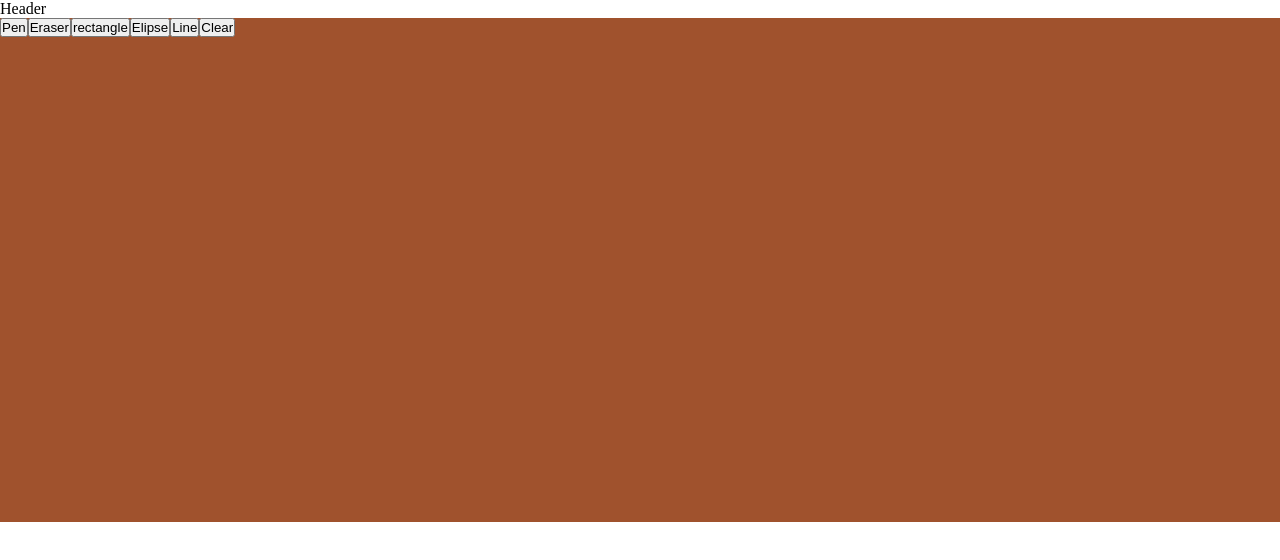
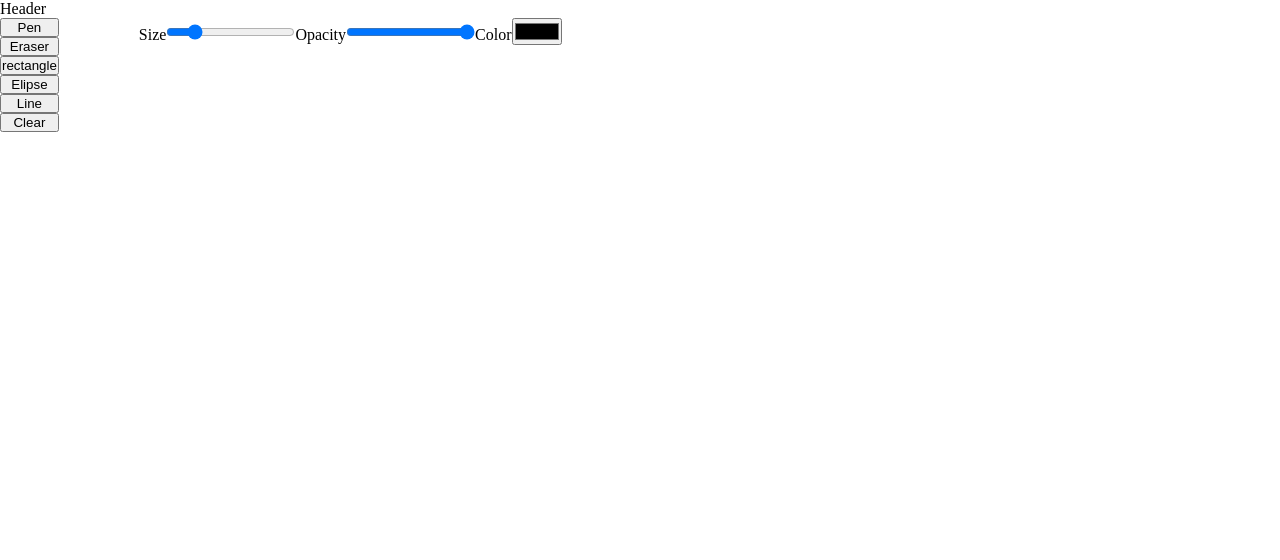
Before and after one commit to sanminoe/draw-it, a React (Vite) app: page /room/1 in a window 1280 px wide. Shown: the top 560 px of the page. Built offline with nearby package versions, Linux system fonts and the light colour scheme.

Commit message:
Added tools and color

```diff
--- /dev/null
+++ b/helpers/drawOval.ts
@@ -0,0 +1,13 @@
+export default (
+  ctx: CanvasRenderingContext2D,
+  startX: number,
+  startY: number,
+  x: number,
+  y: number
+) => {
+  ctx.beginPath();
+  ctx.moveTo(startX, startY + (y - startY) / 2);
+  ctx.bezierCurveTo(startX, startY, x, startY, x, startY + (y - startY) / 2);
+  ctx.bezierCurveTo(x, y, startX, y, startX, startY + (y - startY) / 2);
+  ctx.closePath();
+};
--- /dev/null
+++ b/helpers/hexToRgb.ts
@@ -0,0 +1,9 @@
+export default (hex: string) => {
+  let h = hex.substr(1);
+  var bigint = parseInt(h, 16);
+  var r = (bigint >> 16) & 255;
+  var g = (bigint >> 8) & 255;
+  var b = bigint & 255;
+
+  return r + "," + g + "," + b;
+};
--- a/src/Pages/Room/RoomPage.module.css
+++ b/src/Pages/Room/RoomPage.module.css
@@ -1,8 +1,28 @@
 .Wrapper {
-  background-color: sienna;
+  position: relative;
+  display: flex;
+}
+.canvas {
+  z-index: 39;
+}
+.ToolsButtons {
+  display: flex;
+  user-select: none;
+
+  flex-direction: column;
+}
+.ToolsButtons > button {
+  z-index: 40;
+}
+.ToolsOptions {
+  margin-left: 5rem;
+}
+.Canvases {
   position: relative;
 }
-.ToolsWrapper {
+#overlay {
+  z-index: 30;
   position: absolute;
-  user-select: none;
+  top: 0;
+  left: 0;
 }
--- a/src/Pages/Room/RoomPage.tsx
+++ b/src/Pages/Room/RoomPage.tsx
@@ -1,9 +1,14 @@
-import { SyntheticEvent, useRef, useState } from "react";
+import { SyntheticEvent, useEffect, useRef, useState } from "react";
+import drawOval from "../../../helpers/drawOval";
+import hexToRgb from "../../../helpers/hexToRgb";
 import style from "./RoomPage.module.css";
 
 type Point = {
   x: number;
   y: number;
+  width?: number;
+  height?: number;
+  color?: string;
 };
 interface DrawingData {
   tool: string;
@@ -11,8 +16,15 @@ interface DrawingData {
 }
 function RoomPage() {
   let [tool, setTool] = useState("pen");
+  let [toolSize, setToolSize] = useState(10);
   let [data, setData] = useState<DrawingData[]>([]);
+  const [toolColor, setToolColor] = useState("#000000");
+  let [isFilled, setIsFilled] = useState(false);
+  const [toolOpacity, setToolOpacity] = useState(1);
+
   let isDrawing = useRef<Boolean>(false);
+
+  let overlayRef = useRef<HTMLCanvasElement>(null);
   let canvasRef = useRef<HTMLCanvasElement>(null);
 
   const handlerOnMouseDown = (
@@ -25,13 +37,13 @@ function RoomPage() {
       ctx?.beginPath();
       ctx!.lineCap = "round";
       ctx!.lineJoin = "round";
-      ctx!.lineWidth = 30;
+      ctx!.lineWidth = toolSize;
       ctx?.moveTo(mousePos.x, mousePos.y);
     } else if (tool === "eraser") {
       ctx?.beginPath();
       ctx!.lineCap = "round";
       ctx!.lineJoin = "round";
-      ctx!.lineWidth = 30;
+      ctx!.lineWidth = toolSize;
       ctx?.moveTo(mousePos.x, mousePos.y);
     }
     setData([...data, { tool, points: [{ x: mousePos.x, y: mousePos.y }] }]);
@@ -48,14 +60,16 @@ function RoomPage() {
       // data.map((d) => {
       //   render(ctx!, d);
       // });
+      let color = `rgba(${hexToRgb(toolColor)},${toolOpacity})`;
+      ctx!.strokeStyle = color;
       ctx?.lineTo(mousePos.x, mousePos.y);
-      ctx?.stroke();
       ctx!.globalCompositeOperation = "source-over";
+      ctx!.stroke();
     } else if (tool === "eraser") {
-      ctx!.globalCompositeOperation = "destination-out";
       ctx?.lineTo(mousePos.x, mousePos.y);
       ctx?.stroke();
     }
+
     let lastLine = data[data.length - 1];
 
     lastLine.points = lastLine.points.concat([
@@ -66,7 +80,8 @@ function RoomPage() {
 
   const handlerMouseUp = (e: SyntheticEvent<HTMLCanvasElement, MouseEvent>) => {
     const ctx = canvasRef.current!.getContext("2d");
-    // ctx?.closePath();
+    ctx?.stroke();
+
     isDrawing.current = false;
   };
 
@@ -111,15 +126,150 @@ function RoomPage() {
     }
     ctx.stroke();
   };
+
+  useEffect(() => {
+    let ctx = canvasRef.current?.getContext("2d");
+    ctx!.globalCompositeOperation =
+      tool === "eraser" ? "destination-out" : "source-over";
+  }, [tool]);
+
   const clearCanvas = () => {
     const ctx = canvasRef.current?.getContext("2d");
     ctx?.clearRect(0, 0, ctx.canvas.width, ctx.canvas.height);
     setData([]);
   };
 
+  const handlerOverlayMouseDown = (
+    e: SyntheticEvent<HTMLCanvasElement, MouseEvent>
+  ) => {
+    let mousePos = getMousePosition(e);
+    isDrawing.current = true;
+
+    setData([...data, { tool, points: [{ x: mousePos.x, y: mousePos.y }] }]);
+  };
+
+  const handlerOverlayMouseMove = (
+    e: SyntheticEvent<HTMLCanvasElement, MouseEvent>
+  ) => {
+    if (!isDrawing.current) {
+      return;
+    }
+    let ctx = overlayRef.current?.getContext("2d");
+    ctx?.clearRect(0, 0, ctx.canvas.width, ctx.canvas.height);
+    let mousePos = getMousePosition(e);
+    let lastLine = data[data.length - 1];
+    if (tool === "rectangle") {
+      let width = mousePos.x - lastLine.points[0].x;
+      let height = mousePos.y - lastLine.points[0].y;
+
+      ctx?.beginPath();
+      if (isFilled) {
+        ctx?.fillRect(
+          lastLine.points[0].x,
+          lastLine.points[0].y,
+          width,
+          height
+        );
+      } else {
+        ctx?.rect(lastLine.points[0].x, lastLine.points[0].y, width, height);
+        ctx!.lineWidth = toolSize;
+        ctx?.stroke();
+      }
+      ctx?.closePath();
+
+      lastLine.points = lastLine.points.concat([
+        { x: mousePos.x, y: mousePos.y, width, height },
+      ]);
+    } else if (tool === "ellipse") {
+      drawOval(
+        ctx!,
+        lastLine.points[0].x,
+        lastLine.points[0].y,
+        mousePos.x,
+        mousePos.y
+      );
+
+      if (!isFilled) {
+        ctx!.lineWidth = toolSize;
+        ctx?.stroke();
+      } else {
+        ctx?.fill();
+      }
+
+      lastLine.points = lastLine.points.concat([
+        { x: mousePos.x, y: mousePos.y },
+      ]);
+    } else if (tool === "line") {
+      ctx?.beginPath();
+      ctx!.lineCap = "round";
+      ctx!.lineJoin = "round";
+      ctx!.lineWidth = toolSize;
+      ctx?.moveTo(lastLine.points[0].x, lastLine.points[0].y);
+      ctx?.lineTo(mousePos.x, mousePos.y);
+      ctx?.stroke();
+      lastLine.points = lastLine.points.concat([
+        { x: mousePos.x, y: mousePos.y },
+      ]);
+    }
+
+    setData(data.concat());
+  };
+  const handlerOverlayMouseUp = (
+    e: SyntheticEvent<HTMLCanvasElement, MouseEvent>
+  ) => {
+    // Render to the main canvas
+    isDrawing.current = false;
+    let overCtx = overlayRef.current?.getContext("2d");
+    overCtx?.clearRect(0, 0, overCtx.canvas.width, overCtx.canvas.height);
+    let ctx = canvasRef.current?.getContext("2d");
+    let lastShape = data[data.length - 1];
+    let firstPoint = lastShape.points[0];
+    let lastPoint = lastShape.points[lastShape.points.length - 1];
+
+    if (tool === "rectangle") {
+      ctx?.beginPath();
+      ctx!.lineJoin = "miter";
+      ctx!.lineCap = "butt";
+      if (isFilled) {
+        ctx!.fillRect(
+          firstPoint.x,
+          firstPoint.y,
+          lastPoint.width!,
+          lastPoint.height!
+        );
+      } else {
+        ctx!.lineWidth = toolSize;
+        ctx!.rect(
+          firstPoint.x,
+          firstPoint.y,
+          lastPoint.width!,
+          lastPoint.height!
+        );
+        ctx!.stroke();
+      }
+      ctx!.closePath();
+    } else if (tool === "ellipse") {
+      drawOval(ctx!, firstPoint.x, firstPoint.y, lastPoint.x, lastPoint.y);
+      if (!isFilled) {
+        ctx!.lineWidth = toolSize;
+        ctx?.stroke();
+      } else {
+        ctx?.fill();
+      }
+    } else if (tool === "line") {
+      ctx?.beginPath();
+      ctx!.lineWidth = toolSize;
+      ctx!.lineJoin = "round";
+      ctx!.lineCap = "round";
+      ctx?.moveTo(firstPoint.x, firstPoint.y);
+      ctx?.lineTo(lastPoint.x, lastPoint.y);
+      ctx?.stroke();
+    }
+  };
+
   return (
     <div className={style.Wrapper}>
-      <div className={style.ToolsWrapper}>
+      <div className={style.ToolsButtons}>
         <button onClick={() => setTool("pen")}>Pen</button>
         <button onClick={() => setTool("eraser")}>Eraser</button>
         <button onClick={() => setTool("rectangle")}>rectangle</button>
@@ -127,7 +277,54 @@ function RoomPage() {
         <button onClick={() => setTool("line")}>Line</button>
         <button onClick={() => clearCanvas()}>Clear</button>
       </div>
+      <div>
+        <div className={style.ToolsOptions}>
+          <label>
+            <span>Size</span>
+            <input
+              type="range"
+              min="1"
+              max="50"
+              value={toolSize}
+              onChange={(e) => setToolSize(+e.currentTarget.value)}
+            />
+          </label>
+          <label>
+            <span>Opacity</span>
+            <input
+              type="range"
+              min="0"
+              max="1"
+              step="0.05"
+              value={toolOpacity}
+              onChange={(e) => setToolOpacity(+e.target.value)}
+            />
+          </label>
+          <label>
+            <span>Color</span>
+            <input
+              type="color"
+              name="color"
+              id="color"
+              value={toolColor}
+              onChange={(e) => setToolColor(e.target.value)}
+            />
+          </label>
+        </div>
+        <div className={style.Canvases}>
+          {tool !== "pen" && tool !== "eraser" && (
             <canvas
+              ref={overlayRef}
+              id={style.overlay}
+              width={700}
+              height={500}
+              onMouseMove={handlerOverlayMouseMove}
+              onMouseDown={handlerOverlayMouseDown}
+              onMouseUp={handlerOverlayMouseUp}
+            />
+          )}
+          <canvas
+            className={style.canvas}
             ref={canvasRef}
             width={700}
             height={500}
@@ -136,6 +333,8 @@ function RoomPage() {
             onMouseUp={handlerMouseUp}
           />
         </div>
+      </div>
+    </div>
   );
 }
 
--- a/tsconfig.json
+++ b/tsconfig.json
@@ -16,5 +16,5 @@
     "noEmit": true,
     "jsx": "react-jsx"
   },
-  "include": ["./src"]
+  "include": ["./src", "helpers"]
 }
```
Lines whose indentation alone changed are shown as unchanged.
